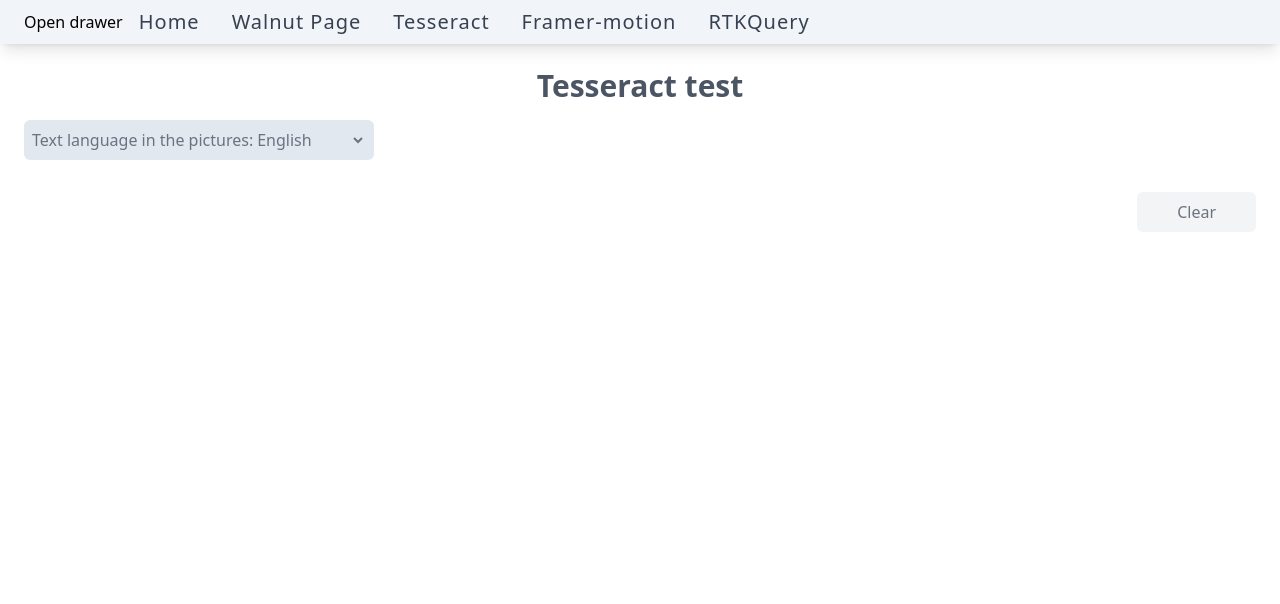
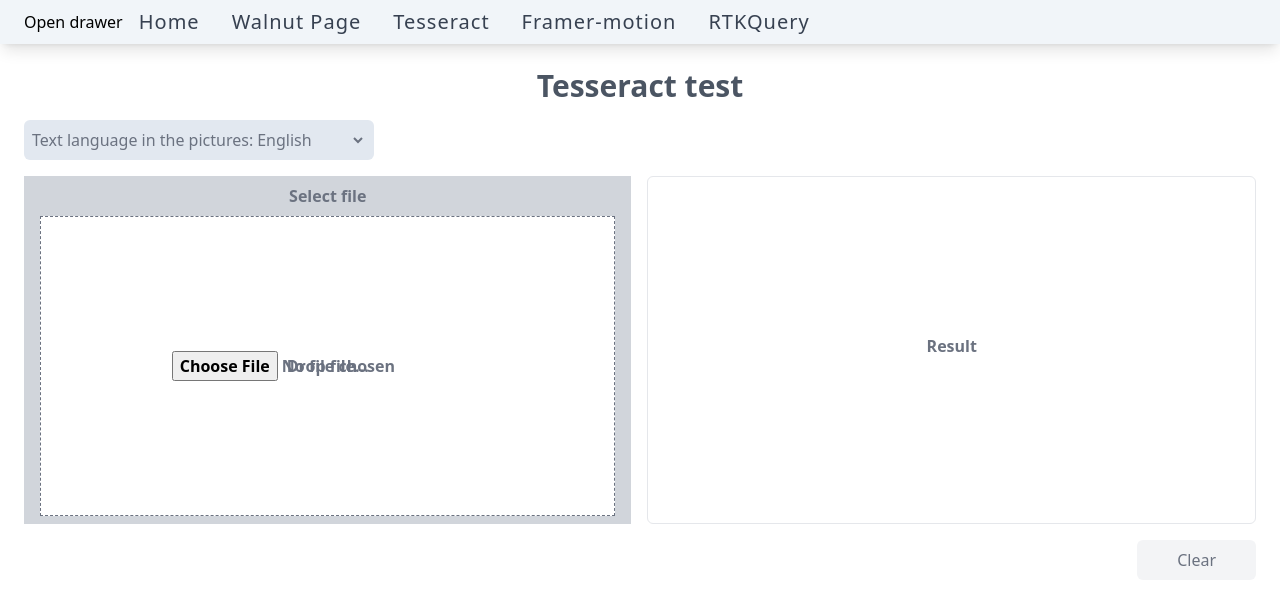
Before and after one commit to iliafilimonov1/portfolio-app, a Next.js app: page /Tesseract in a window 1280 px wide. Shown: the top 604 px of the page. Built offline with nearby package versions, Linux system fonts and the light colour scheme.

Commit message:
fixed tesseract

```diff
--- a/src/pages/Tesseract.tsx
+++ b/src/pages/Tesseract.tsx
@@ -1,11 +1,12 @@
 /* eslint-disable jsx-a11y/label-has-associated-control */
 import { Loader } from '@/components/ui/Loader/Loader';
 import LoadFile from '@/components/ui/LoadFile/LoadFile';
+import WalnutUpload from '@/components/WalnutComponents/WalnutUpload';
 import { extractStyles } from '@/services/utils';
 import { Languages } from '@/types';
 import React, { useState } from 'react';
 import { createWorker } from 'tesseract.js';
-import Dropzone from '../components/ui/Dropzone/Dropzone';
+// import Dropzone from '../components/ui/Dropzone/Dropzone';
 
 const DEFAULT_LANGUAGE = 'eng';
 
@@ -93,8 +94,7 @@ const Tesseracts: React.FC = () => {
         </div>
       </div>
       <div className="flex gap-4 justify-between w-full flex-col md:flex-row">
-        <Dropzone onDrop={(acceptedFiles) => console.log(acceptedFiles)} />
-        {/* <LoadFile
+        <LoadFile
           callBack={recognize}
           previewFileUrl={selectedImage}
         />
@@ -108,7 +108,7 @@ const Tesseracts: React.FC = () => {
           {canShowProgress && <div>{`${progress.toFixed()}%`}</div>}
           {!canShowProgress && recognizedText}
           {canShowProgress && <Loader />}
-        </div> */}
+        </div>
       </div>
       <button
         className={
```
